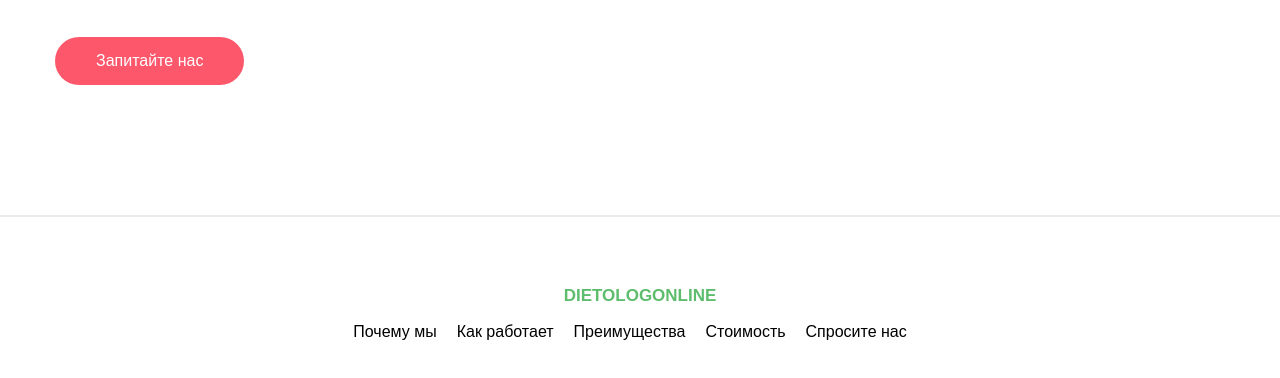
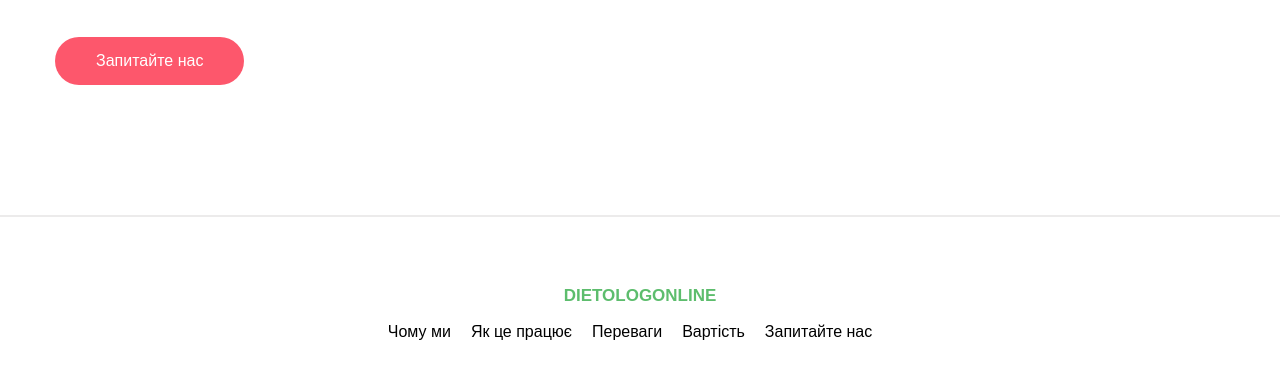
Before and after one commit to redanvr/dietologonline, a plain HTML site: page index.html in a window 1280 px wide. Shown: the part 6748-7126 px from the top of the page. Drawn offline with Linux system fonts and the light colour scheme; files whose address does not match are found by name.

Commit message:
Update index.html

```diff
--- a/index.html
+++ b/index.html
@@ -346,11 +346,11 @@
                 <div class="footer__content">
                     <div class="footer__logo"><a href="#">DIETOLOGONLINE</a></div>
                     <ul class="footer__menu__list">
-                        <li><a class="menu__link" href="#">Почему мы</a></li>
-                        <li><a class="menu__link" href="#">Как работает</a></li>
-                        <li><a class="menu__link" href="#">Преимущества</a></li>
-                        <li><a class="menu__link" href="#">Стоимость</a></li>
-                        <li><a class="menu__link" href="#">Спросите нас</a></li>
+                        <li><a class="menu__link" href="#">Чому ми</a></li>
+                        <li><a class="menu__link" href="#">Як це працює</a></li>
+                        <li><a class="menu__link" href="#">Переваги</a></li>
+                        <li><a class="menu__link" href="#">Вартість</a></li>
+                        <li><a class="menu__link" href="#">Запитайте нас</a></li>
                     </ul>
                 </div>
             </div>
```
